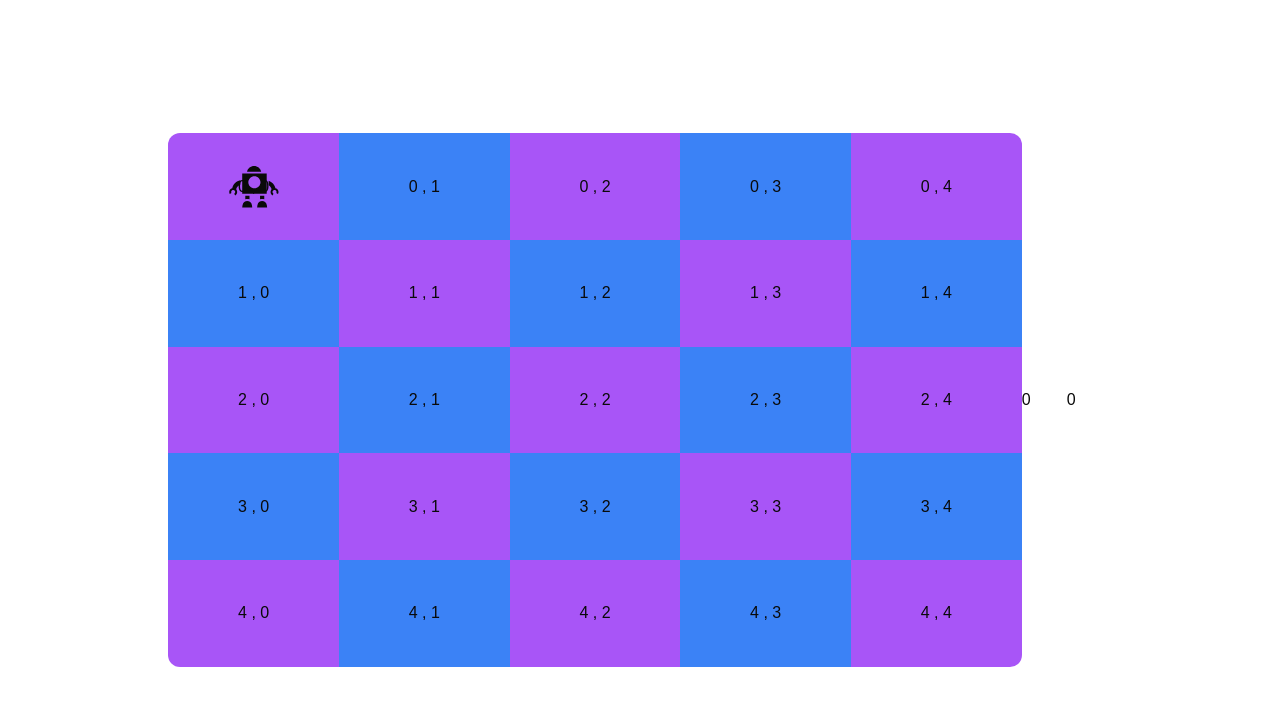
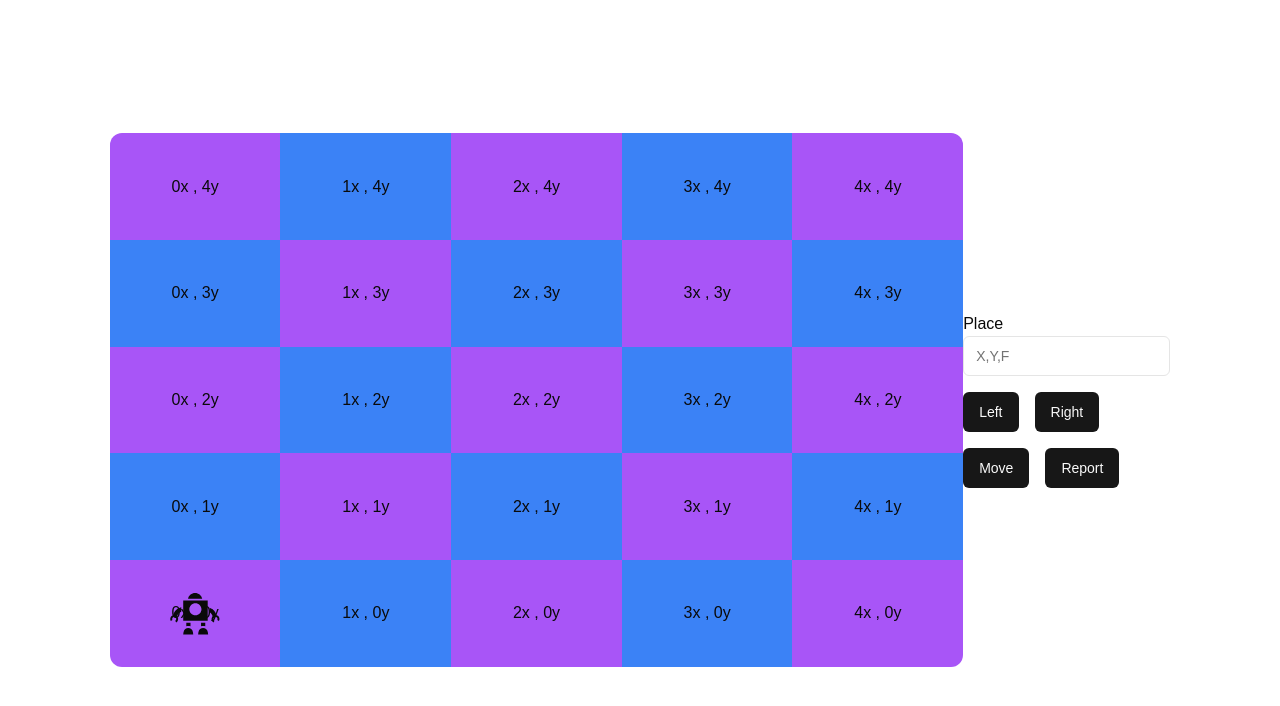
Before and after one commit to aiacuone/connexion-code-test, a Next.js app: page /code-test in a window 1280 px wide. Shown: the top 706 px of the page. Built offline with nearby package versions, Linux system fonts and the light colour scheme.

Commit message:
Input Commands component being used to change position of robot

```diff
--- a/app/code-test/page.tsx
+++ b/app/code-test/page.tsx
@@ -2,66 +2,55 @@
 
 import { useState } from 'react'
 import { GiVintageRobot } from 'react-icons/gi'
+import { Input, Button } from '@/components/ui'
+
+interface Position {
+  x: number
+  y: number
+  f: 'n' | 'e' | 's' | 'w'
+}
 
 const CodeTestPage = () => {
-  const [position, setPosition] = useState([0, 0, 'n'])
+  const [position, setPosition] = useState({ x: 0, y: 0, f: 'n' })
 
-  const onChangePosition = (e: React.ChangeEvent<HTMLInputElement>) => {
-    const updatedPosition = [...position]
-    updatedPosition[Number(e.target.id)] = Number(e.target.value)
-
-    setPosition(updatedPosition)
+  const updatePosition = ({ x, y, f }: Partial<Position>) => {
+    setPosition((prev) => ({
+      x: x ?? prev.x,
+      y: y ?? prev.y,
+      f: f ?? prev.f,
+    }))
   }
 
   return (
     <div className="center h-full">
       <Table position={position} />
-      <input
-        id="0"
-        type="number"
-        min="0"
-        max="4"
-        placeholder="x"
-        onChange={onChangePosition}
-        value={position[0]}
-      />
-      <input
-        id="1"
-        type="number"
-        min="0"
-        max="4"
-        placeholder="y"
-        onChange={onChangePosition}
-        value={position[1]}
-      />
+      <Commands updatePosition={updatePosition} position={position} />
     </div>
   )
 }
 
-const Table = ({ position }: { position: [number, number] }) => {
-  const gridNumberArray = Array.from({ length: 5 }, (_, i) => i).reduce(
-    (acc, i) => acc.concat(Array.from({ length: 5 }, (_, j) => [i, j])),
-    []
-  )
+const Table = ({ position }: { position: Position }) => {
+  const gridArray = Array.from({ length: 5 }, (_, y) =>
+    Array.from({ length: 5 }, (_, x) => [x, 4 - y])
+  ).flat()
 
   return (
     <div className="w-2/3 h-2/3 rounded-xl overflow-hidden">
       <div
         className="grid-cols-5 grid-rows-5 flex h-full grid w-full"
         style={{ direction: 'ltr', gridAutoFlow: 'rowReverse' }}>
-        {gridNumberArray.map(([x, y], index) => {
-          const showMarker = position[0] === x && position[1] === y
+        {gridArray.map(([x, y], index) => {
+          const showMarker = position.x === x && position.y === y
 
           // Please note: Ternary operators need to be used with tailwind
           const background = index % 2 === 0 ? 'bg-purple-500' : 'bg-blue-500'
-          const direction =
-            position[2] === 'n'
-              ? 'rotate-0'
-              : position[2] === 'e'
-              ? 'rotate-90'
-              : position[2] === 's'
-              ? 'rotate-180'
-              : 'rotate-270'
+          const robotAngles = {
+            n: '0',
+            e: '90',
+            s: '180',
+            w: '270',
+          }
+          const robotAngle = robotAngles[position.f]
 
           return (
             <div
@@ -71,9 +60,11 @@ const Table = ({ position }: { position: [number, number] }) => {
               }
               key={`${index} table position`}
               className={`flex-1 ${background} center relative`}>
-              {x} , {y}
+              {x}x , {y}y
               {showMarker && (
-                <div className={`absolute w-1/2 h-1/2 ${direction}`}>
+                <div
+                  className={`absolute w-1/2 h-1/2`}
+                  style={{ transform: `rotate(${robotAngle}deg)` }}>
                   <GiVintageRobot size="full" />
                 </div>
               )}
@@ -84,4 +75,70 @@ const Table = ({ position }: { position: [number, number] }) => {
     </div>
   )
 }
+
+const Commands = ({
+  position,
+  updatePosition,
+}: {
+  position: Position
+  updatePosition: ({ x, y, f }: Partial<Position>) => void
+}) => {
+  const getNewDirection = (turn: 'left' | 'right') => {
+    const { f: direction } = position
+    const directions = ['n', 'e', 's', 'w']
+    const currentIndex = directions.indexOf(direction)
+    const newIndex = turn === 'left' ? currentIndex - 1 : currentIndex + 1
+
+    return directions[newIndex < 0 ? 3 : newIndex % 4]
+  }
+
+  const onLeft = () => {
+    updatePosition({ f: getNewDirection('left') })
+  }
+
+  const onRight = () => {
+    updatePosition({ f: getNewDirection('right') })
+  }
+
+  const onMove = () => {
+    const { x, y, f } = position
+    const move = {
+      n: { x, y: y - 1 },
+      e: { x: x - 1, y },
+      s: { x, y: y + 1 },
+      w: { x: x + 1, y },
+    }
+
+    const isXorYOutOfBounds = () => {
+      return Object.values(move[f]).some((value) => value < 0 || value > 4)
+    }
+
+    if (isXorYOutOfBounds()) {
+      console.log('Out of bounds')
+      return
+    }
+
+    updatePosition(move[f])
+  }
+
+  return (
+    <div className="stack">
+      <label>
+        Place
+        <Input type="text" placeholder="X,Y,F" />
+      </label>
+      <div className="stack">
+        <div className="hstack">
+          <Button onClick={onLeft}>Left</Button>
+          <Button onClick={onRight}>Right</Button>
+        </div>
+        <div className="hstack">
+          <Button onClick={onMove}>Move</Button>
+          <Button>Report</Button>
+        </div>
+      </div>
+    </div>
+  )
+}
+
 export default CodeTestPage
--- /dev/null
+++ b/components/ui/index.ts
@@ -0,0 +1,2 @@
+export * from './button'
+export * from './input'
--- /dev/null
+++ b/components/ui/input.tsx
@@ -0,0 +1,22 @@
+import * as React from "react"
+
+import { cn } from "@/lib/utils"
+
+const Input = React.forwardRef<HTMLInputElement, React.ComponentProps<"input">>(
+  ({ className, type, ...props }, ref) => {
+    return (
+      <input
+        type={type}
+        className={cn(
+          "flex h-10 w-full rounded-md border border-input bg-background px-3 py-2 text-base ring-offset-background file:border-0 file:bg-transparent file:text-sm file:font-medium file:text-foreground placeholder:text-muted-foreground focus-visible:outline-none focus-visible:ring-2 focus-visible:ring-ring focus-visible:ring-offset-2 disabled:cursor-not-allowed disabled:opacity-50 md:text-sm",
+          className
+        )}
+        ref={ref}
+        {...props}
+      />
+    )
+  }
+)
+Input.displayName = "Input"
+
+export { Input }
```
